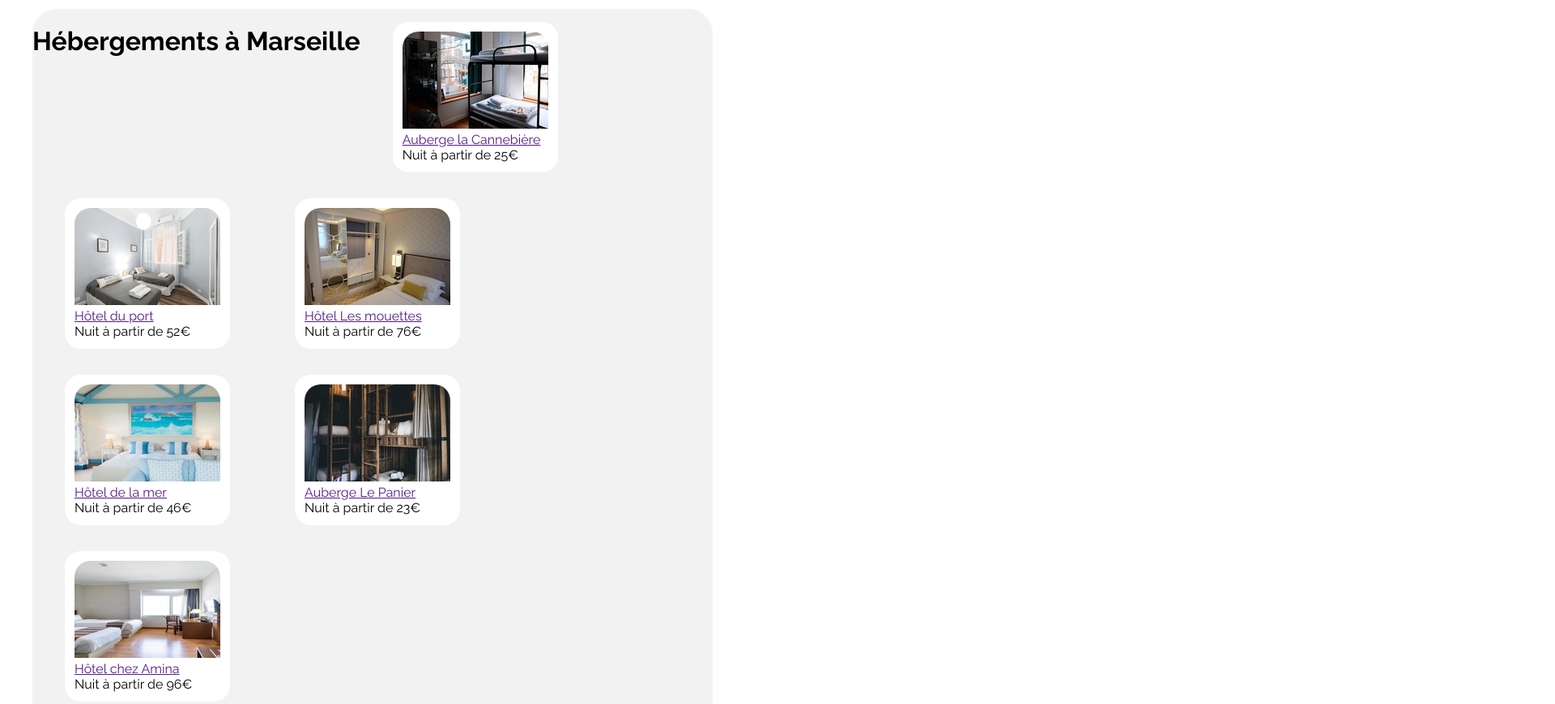
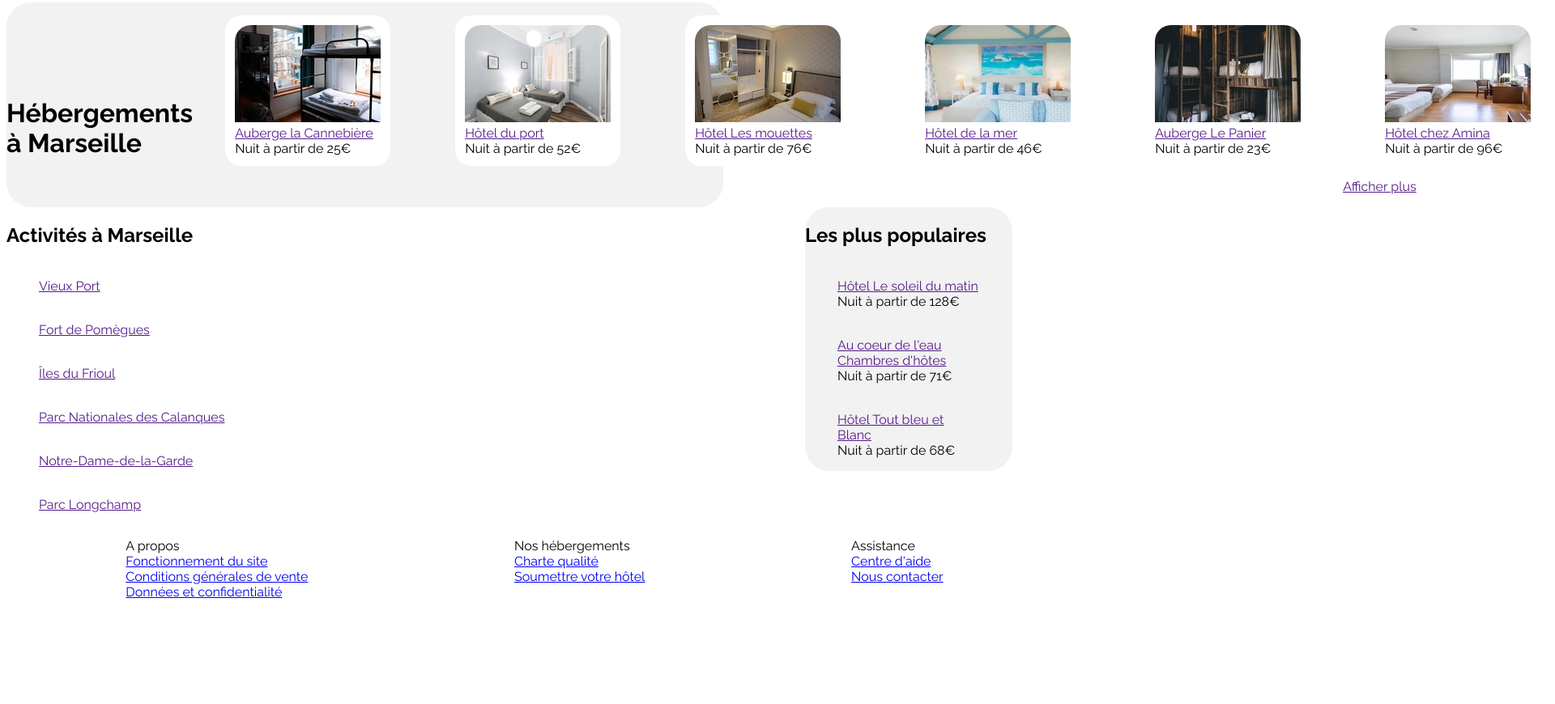
Before and after one commit to Tayyyyylor/Reservia, a plain HTML site: page index.html in a window 1280 px wide. Shown: the part 301-1171 px from the top of the page at 81% size, 1920 px wide, since content can reach past the window. After the commit the page ends 1066 px from the top, so only its background shows below. Drawn offline with Linux system fonts and the light colour scheme.

Commit message:
epuration css, footer et nav

```diff
--- a/index.html
+++ b/index.html
@@ -7,15 +7,16 @@
     </head>
 
 
-    <body class="marge">
+    <body>
+        <div id="bloc_page">
             <header>
                 <!-- Header, logo  -->
 
                 <nav>
                     <ul class="navigation">
-                    <li><a href="">Hébergements</a></li>
-                    <li><a href="">Activités</a></li>
-                    <li><a href="">S'inscrire</a></li>
+                        <li><a href="Hebergement.html">Hébergements</a></li>
+                        <li><a href="Activités.html">Activités</a></li>
+                        <li><a href="Inscription.html">S'inscrire</a></li>
                     </ul>
                 </nav>
                 <a href=""><img src="images/Reservia.svg" alt="le logo" class="logo" > </a>
@@ -28,8 +29,9 @@
         <section>
             <h1> Trouvez votre hébergement pour des vacances de rêve </h1>
             <p> En plein centre ville ou en pleine nature </p>
-            <input> <button class="recherche"> Rechercher </button>
-
+            <form method="post" action="traitement.php">
+                <p><input type="search" placeholder="Marseille,France"> <button class="recherche"> Rechercher </button> </p>
+            </form>
             <div class="filtres">
                 Filtres<button>Économique</button><button>Familial</button><button>Romantique</button><button>Animaux autorisés</button>
             </div>
@@ -40,7 +42,7 @@
 
         <!-- Section 2 offres-->
 
-        <main class="main" id="base">
+        <main class="main" id="Offres">
             <h1 class="marseille"> Hébergements à Marseille </h1>
             <div>
                 <figure class="Offres">
@@ -108,7 +110,7 @@
             <aside class="gris" id="cote">
                 <h1> Les plus populaires </h1>
                 <div>
-                    <figure class="Offres">
+                    <figure class="">
                         <a href=""><img src="" alt="" class="photoscote"></a>
                         <figcaption>
                             <a href=""> Hôtel Le soleil du matin </a><br>
@@ -117,7 +119,7 @@
                     </figure>
                 </div>
                 <div>
-                    <figure class="Offres">
+                    <figure class="">
                         <a href=""><img src="" alt="" class="photoscote"></a>
                         <figcaption>
                             <a href=""> Au coeur de l'eau Chambres d'hôtes </a><br>
@@ -126,7 +128,7 @@
                     </figure>
                 </div>
                 <div>
-                    <figure class="Offres">
+                    <figure class="">
                         <a href=""><img src="" alt="" class="photoscote"></a>
                         <figcaption>
                             <a href=""> Hôtel Tout bleu et Blanc </a><br>
@@ -193,26 +195,28 @@
         </section>
 
         <!-- Fin de page avec mentions légales-->
-        <footer>
-            <div> A propos
-                <ul>
-                    <li><a href="">Fonctionnement du site </a></li>
-                    <li><a href="">Conditions générales de vente</a></li>
-                    <li><a href="">Données et confidentialité</a></li>
+
+        <footer id="footer">
+            <div class="footer">
+                <ul class="puces"> A propos
+                    <li><a href="fonctionnement.html">Fonctionnement du site </a></li>
+                    <li><a href="conditions_generale.html">Conditions générales de vente</a></li>
+                    <li><a href="confidentialité.html">Données et confidentialité</a></li>
                 </ul>
             </div>
-            <div> Nos hébergements
-                <ul>
-                    <li><a href="">Charte qualité</a></li>
-                    <li><a href="">Soumettre votre hôtel</a></li>
+            <div class="footer">
+                <ul class="puces"> Nos hébergements
+                    <li><a href="charte.html">Charte qualité</a></li>
+                    <li><a href="postuler.html">Soumettre votre hôtel</a></li>
                 </ul>
             </div>
-            <div> Assistance
-                <ul>
-                    <li><a href="">Centre d'aide</a></li>
-                    <li><a href="">Nous contacter</a></li>
+            <div class="footer">
+                <ul class="puces"> Assistance
+                    <li><a href="centreaide.html">Centre d'aide</a></li>
+                    <li><a href="contacter.html">Nous contacter</a></li>
                 </ul>
             </div>
         </footer>
+        </div>
     </body>
 </html>
--- a/style.css
+++ b/style.css
@@ -26,9 +26,9 @@
 
 /* Ecart de tout le <body> */
 
-.marge
+#bloc_page
 {
-    margin: 40px;
+    margin: auto;
 }
 
 /* HEADER */
@@ -100,6 +100,7 @@ font-weight: bold;
     border-radius: 30px;
     width: 70%;
 
+
 }
 
 /* cases blanches  désignant les offres touchant la section 2 et <aside> */
@@ -111,13 +112,16 @@ font-weight: bold;
     padding: 12px;
     width: 180px;
 
+
 }
 
-#base
+#Offres
 {
     display: flex;
-    flex-wrap: wrap;
+    justify-content: space-around; /* ca na rien changé*/
+    align-items: baseline;
 }
+
 
 /* Bordures des photos section 2 */
 .photos
@@ -143,3 +147,20 @@ font-weight: bold;
     width: 20%;
 
 }
+#footer
+{
+    display: flex;
+    justify-content: space-around;
+}
+.footer
+{
+    display: flex;
+    justify-content: flex-end;
+    justify-content: space-around;
+}
+.puces
+{
+
+    list-style: none;
+
+}
```
Lines whose indentation alone changed are shown as unchanged.
